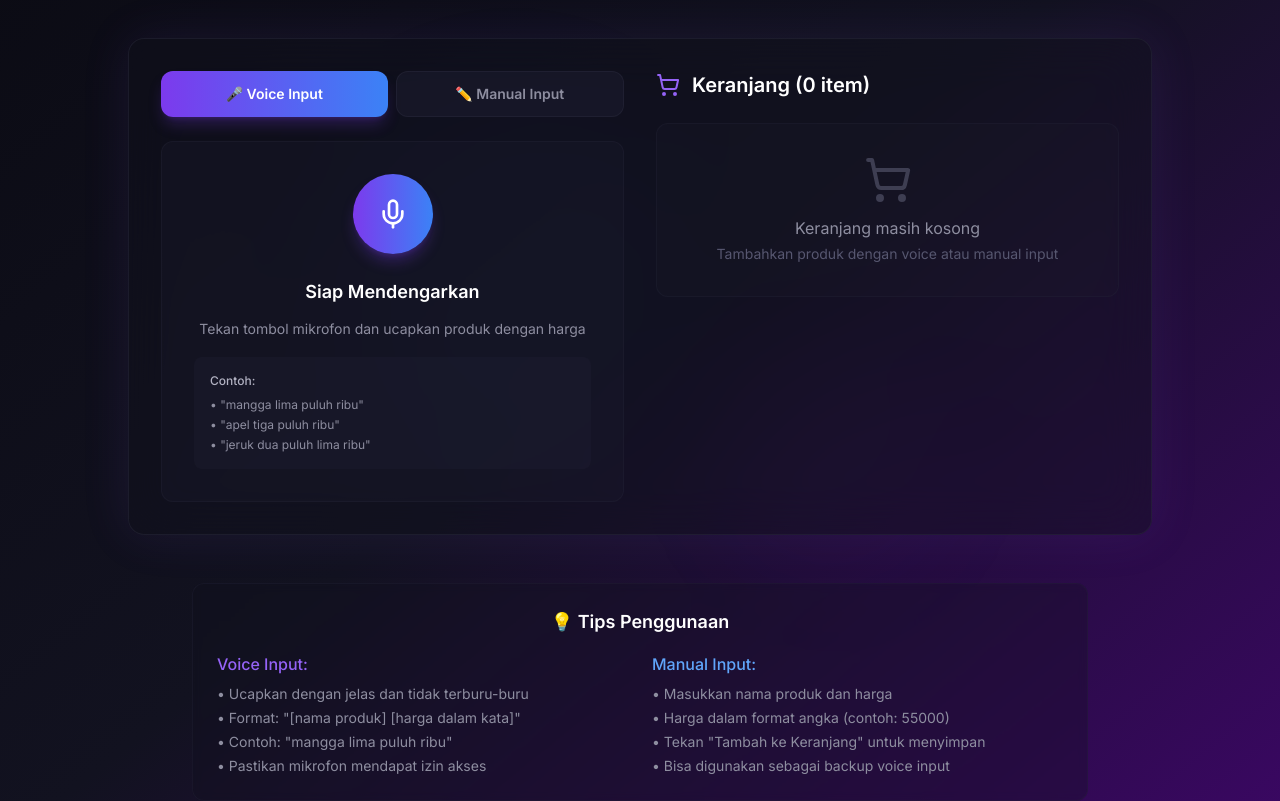
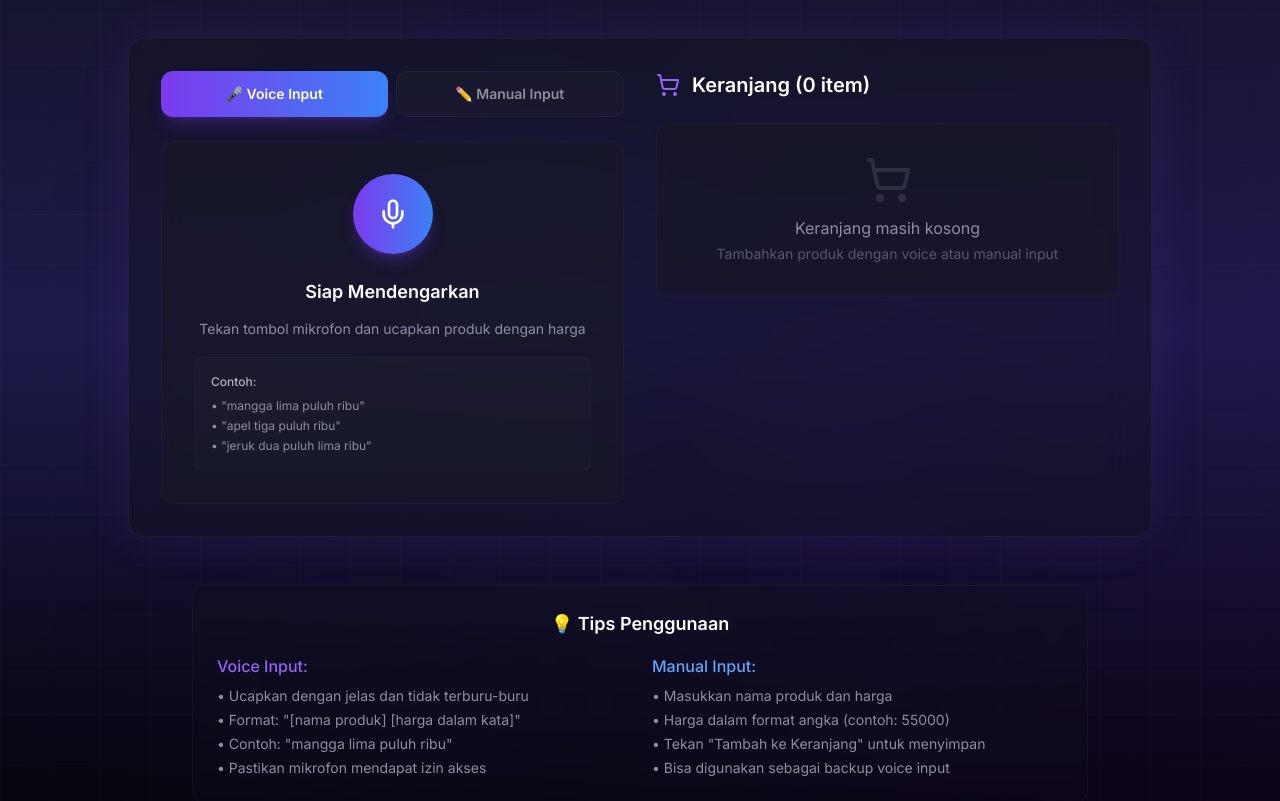
Before and after one commit to sehun1sd/final, a React (Vite) app: page / in a window 1280 px wide. Shown: the part 2940-3741 px from the top of the page. Built offline with nearby package versions, Linux system fonts and the light colour scheme.

Commit message:
Deploy application to Netlify

```diff
--- a/src/components/Demo.tsx
+++ b/src/components/Demo.tsx
@@ -1,4 +1,4 @@
-import React from 'react';
+import React, { useEffect, useRef, useState } from 'react';
 import {
   Mic,
   MicOff,
@@ -24,6 +24,27 @@ interface StatusMessage {
 }
 
 const Demo: React.FC = () => {
+  const [isVisible, setIsVisible] = useState(false);
+  const sectionRef = useRef<HTMLElement>(null);
+
+  // Intersection Observer for scroll animation
+  useEffect(() => {
+    const observer = new IntersectionObserver(
+      ([entry]) => {
+        if (entry.isIntersecting && !isVisible) {
+          setIsVisible(true);
+        }
+      },
+      { threshold: 0.2, rootMargin: '-50px' }
+    );
+
+    if (sectionRef.current) {
+      observer.observe(sectionRef.current);
+    }
+
+    return () => observer.disconnect();
+  }, [isVisible]);
+
   // Custom hook that handles all the cart logic
   const {
     items,
@@ -106,16 +127,23 @@ const Demo: React.FC = () => {
 
   return (
     <section
+      ref={sectionRef}
       id="demo"
-      className="min-h-screen py-12 bg-gradient-to-br from-gray-950 via-gray-900 to-purple-950 relative overflow-hidden"
+      className={`min-h-screen py-12 bg-gradient-to-b from-gray-900 via-indigo-950 to-black relative overflow-hidden transition-all duration-1000 ${
+        isVisible ? 'opacity-100 translate-y-0' : 'opacity-0 translate-y-8'
+      }`}
     >
-      <BackgroundDecorations />
+      <EnhancedBackgroundDecorations />
 
-      <div className="container mx-auto px-4 md:px-6 max-w-6xl relative z-10">
-        <Header />
+      <div className={`container mx-auto px-4 md:px-6 max-w-6xl relative z-10 transition-all duration-700 delay-300 ${
+        isVisible ? 'opacity-100 translate-y-0' : 'opacity-0 translate-y-4'
+      }`}>
+        <Header isVisible={isVisible} />
 
         <div className="max-w-5xl mx-auto">
-          <div className="bg-gray-900/40 backdrop-blur-xl rounded-2xl border border-gray-700/50 overflow-hidden shadow-[0_0_50px_rgba(139,92,246,0.1)]">
+          <div className={`bg-gray-900/40 backdrop-blur-xl rounded-2xl border border-gray-700/50 overflow-hidden shadow-[0_0_50px_rgba(139,92,246,0.1)] transition-all duration-700 delay-500 ${
+            isVisible ? 'opacity-100 scale-100' : 'opacity-0 scale-95'
+          }`}>
             <StatusMessageDisplay statusMessage={statusMessage} />
 
             <div className="p-6 md:p-8">
@@ -145,23 +173,34 @@ const Demo: React.FC = () => {
           </div>
         </div>
 
-        <InstructionsFooter />
+        <InstructionsFooter isVisible={isVisible} />
       </div>
     </section>
   );
 };
 
-// UI Components (no logic, pure presentation)
-const BackgroundDecorations: React.FC = () => (
+// Enhanced UI Components with animations
+const EnhancedBackgroundDecorations: React.FC = () => (
   <>
     <div className="absolute top-0 left-0 w-full h-20 bg-gradient-to-b from-gray-900/50 to-transparent"></div>
+
+    {/* Animated floating elements */}
     <div className="absolute top-1/4 left-1/4 w-96 h-96 bg-blue-600/5 rounded-full filter blur-3xl animate-pulse"></div>
-    <div className="absolute bottom-1/4 right-1/4 w-64 h-64 bg-purple-600/5 rounded-full filter blur-3xl animate-pulse"></div>
+    <div className="absolute bottom-1/4 right-1/4 w-64 h-64 bg-purple-600/5 rounded-full filter blur-3xl animate-pulse animation-delay-1000"></div>
+    <div className="absolute top-1/2 left-1/2 transform -translate-x-1/2 -translate-y-1/2 w-80 h-80 bg-indigo-600/3 rounded-full filter blur-3xl animate-pulse animation-delay-2000"></div>
+
+    {/* Subtle grid pattern */}
+    <div className="absolute inset-0 bg-[linear-gradient(rgba(255,255,255,0.01)_1px,transparent_1px),linear-gradient(90deg,rgba(255,255,255,0.01)_1px,transparent_1px)] bg-[size:50px_50px]"></div>
+
+    {/* Gradient overlay */}
+    <div className="absolute inset-0 bg-gradient-to-br from-transparent via-indigo-950/10 to-purple-950/20"></div>
   </>
 );
 
-const Header: React.FC = () => (
-  <div className="text-center max-w-3xl mx-auto mb-12">
+const Header: React.FC<{ isVisible: boolean }> = ({ isVisible }) => (
+  <div className={`text-center max-w-3xl mx-auto mb-12 transition-all duration-700 delay-200 ${
+    isVisible ? 'opacity-100 translate-y-0' : 'opacity-0 translate-y-6'
+  }`}>
     <h2 className="text-4xl md:text-5xl font-bold text-white mb-6 bg-gradient-to-r from-blue-400 to-purple-400 bg-clip-text text-transparent">
       Coba VoiceCart
     </h2>
@@ -179,13 +218,13 @@ const StatusMessageDisplay: React.FC<{
 
   return (
     <div
-      className={`mx-6 mt-6 p-4 rounded-xl flex items-start border ${
+      className={`mx-6 mt-6 p-4 rounded-xl flex items-start border transition-all duration-500 transform ${
         statusMessage.type === 'error'
-          ? 'bg-red-900/20 border-red-700/30 text-red-300'
+          ? 'bg-red-900/20 border-red-700/30 text-red-300 animate-pulse'
           : statusMessage.type === 'success'
-          ? 'bg-green-900/20 border-green-700/30 text-green-300'
+          ? 'bg-green-900/20 border-green-700/30 text-green-300 animate-bounce'
           : 'bg-blue-900/20 border-blue-700/30 text-blue-300'
-      } transition-all duration-300`}
+      }`}
     >
       <AlertCircle className="h-5 w-5 mr-3 flex-shrink-0 mt-0.5" />
       <span className="text-sm font-medium">{statusMessage.text}</span>
@@ -248,20 +287,20 @@ const InputModeToggle: React.FC<{
 }> = ({ inputMode, onInputModeChange }) => (
   <div className="flex space-x-2">
     <button
-      className={`flex-1 px-4 py-3 rounded-xl text-sm font-semibold transition-all duration-200 ${
+      className={`flex-1 px-4 py-3 rounded-xl text-sm font-semibold transition-all duration-300 transform hover:scale-105 active:scale-95 ${
         inputMode === 'voice'
-          ? 'bg-gradient-to-r from-purple-500 to-blue-500 text-white shadow-lg shadow-purple-500/25'
-          : 'bg-gray-800/50 text-gray-400 border border-gray-700/50 hover:bg-gray-700/50'
+          ? 'bg-gradient-to-r from-purple-500 to-blue-500 text-white shadow-lg shadow-purple-500/25 hover:shadow-purple-500/40'
+          : 'bg-gray-800/50 text-gray-400 border border-gray-700/50 hover:bg-gray-700/50 hover:border-gray-600/50'
       }`}
       onClick={() => onInputModeChange('voice')}
     >
       🎤 Voice Input
     </button>
     <button
-      className={`flex-1 px-4 py-3 rounded-xl text-sm font-semibold transition-all duration-200 ${
+      className={`flex-1 px-4 py-3 rounded-xl text-sm font-semibold transition-all duration-300 transform hover:scale-105 active:scale-95 ${
         inputMode === 'manual'
-          ? 'bg-gradient-to-r from-purple-500 to-blue-500 text-white shadow-lg shadow-purple-500/25'
-          : 'bg-gray-800/50 text-gray-400 border border-gray-700/50 hover:bg-gray-700/50'
+          ? 'bg-gradient-to-r from-purple-500 to-blue-500 text-white shadow-lg shadow-purple-500/25 hover:shadow-purple-500/40'
+          : 'bg-gray-800/50 text-gray-400 border border-gray-700/50 hover:bg-gray-700/50 hover:border-gray-600/50'
       }`}
       onClick={() => onInputModeChange('manual')}
     >
@@ -275,16 +314,16 @@ const VoiceInputInterface: React.FC<{
   isSupported: boolean;
   onToggleVoice: () => void;
 }> = ({ isListening, isSupported, onToggleVoice }) => (
-  <div className="bg-gray-800/30 rounded-xl p-8 text-center border border-gray-700/30">
+  <div className="bg-gray-800/30 rounded-xl p-8 text-center border border-gray-700/30 backdrop-blur-sm">
     <button
       onClick={onToggleVoice}
       disabled={!isSupported}
-      className={`w-20 h-20 rounded-full flex items-center justify-center mb-6 mx-auto transition-all duration-300 ${
+      className={`w-20 h-20 rounded-full flex items-center justify-center mb-6 mx-auto transition-all duration-300 transform ${
         !isSupported
           ? 'bg-gray-600/50 cursor-not-allowed'
           : isListening
-          ? 'bg-gradient-to-r from-red-500 to-pink-500 hover:from-red-600 hover:to-pink-600 shadow-lg shadow-red-500/30 animate-pulse'
-          : 'bg-gradient-to-r from-purple-500 to-blue-500 hover:from-purple-600 hover:to-blue-600 shadow-lg shadow-purple-500/30 hover:scale-105'
+          ? 'bg-gradient-to-r from-red-500 to-pink-500 hover:from-red-600 hover:to-pink-600 shadow-lg shadow-red-500/30 animate-pulse hover:scale-110 active:scale-95'
+          : 'bg-gradient-to-r from-purple-500 to-blue-500 hover:from-purple-600 hover:to-blue-600 shadow-lg shadow-purple-500/30 hover:scale-110 active:scale-95 hover:shadow-purple-500/50'
       }`}
     >
       {isListening ? (
@@ -294,7 +333,7 @@ const VoiceInputInterface: React.FC<{
       )}
     </button>
 
-    <h3 className="text-white font-semibold text-lg mb-3">
+    <h3 className="text-white font-semibold text-lg mb-3 transition-colors duration-300">
       {!isSupported
         ? 'Speech Recognition Tidak Didukung'
         : isListening
@@ -310,7 +349,7 @@ const VoiceInputInterface: React.FC<{
         : 'Tekan tombol mikrofon dan ucapkan produk dengan harga'}
     </p>
 
-    <div className="bg-gray-700/20 rounded-lg p-4 text-left">
+    <div className="bg-gray-700/20 rounded-lg p-4 text-left border border-gray-600/20">
       <p className="text-gray-300 text-xs font-medium mb-2">Contoh:</p>
       <ul className="text-gray-400 text-xs space-y-1">
         <li>• "mangga lima puluh ribu"</li>
@@ -334,7 +373,7 @@ const ManualInputInterface: React.FC<{
   onManualPriceChange,
   onManualAdd,
 }) => (
-  <div className="bg-gray-800/30 rounded-xl p-6 border border-gray-700/30">
+  <div className="bg-gray-800/30 rounded-xl p-6 border border-gray-700/30 backdrop-blur-sm">
     <h3 className="text-white font-semibold text-lg mb-4">
       Tambah Item Manual
     </h3>
@@ -349,7 +388,7 @@ const ManualInputInterface: React.FC<{
           value={manualName}
           onChange={(e) => onManualNameChange(e.target.value)}
           placeholder="Contoh: Mangga"
-          className="w-full px-4 py-3 bg-gray-700/50 border border-gray-600/50 rounded-lg text-white placeholder-gray-400 focus:outline-none focus:ring-2 focus:ring-purple-500/50 focus:border-transparent transition-all"
+          className="w-full px-4 py-3 bg-gray-700/50 border border-gray-600/50 rounded-lg text-white placeholder-gray-400 focus:outline-none focus:ring-2 focus:ring-purple-500/50 focus:border-transparent transition-all duration-300 hover:bg-gray-700/70"
         />
       </div>
 
@@ -362,13 +401,13 @@ const ManualInputInterface: React.FC<{
           value={manualPrice}
           onChange={(e) => onManualPriceChange(e.target.value)}
           placeholder="Contoh: 55000"
-          className="w-full px-4 py-3 bg-gray-700/50 border border-gray-600/50 rounded-lg text-white placeholder-gray-400 focus:outline-none focus:ring-2 focus:ring-purple-500/50 focus:border-transparent transition-all"
+          className="w-full px-4 py-3 bg-gray-700/50 border border-gray-600/50 rounded-lg text-white placeholder-gray-400 focus:outline-none focus:ring-2 focus:ring-purple-500/50 focus:border-transparent transition-all duration-300 hover:bg-gray-700/70"
         />
       </div>
 
       <button
         onClick={onManualAdd}
-        className="w-full bg-gradient-to-r from-purple-500 to-blue-500 text-white py-3 px-6 rounded-lg font-semibold hover:from-purple-600 hover:to-blue-600 transition-all duration-200 flex items-center justify-center shadow-lg shadow-purple-500/25"
+        className="w-full bg-gradient-to-r from-purple-500 to-blue-500 text-white py-3 px-6 rounded-lg font-semibold hover:from-purple-600 hover:to-blue-600 transition-all duration-300 flex items-center justify-center shadow-lg shadow-purple-500/25 transform hover:scale-105 active:scale-95 hover:shadow-purple-500/40"
       >
         <Plus className="h-5 w-5 mr-2" />
         Tambah ke Keranjang
@@ -421,7 +460,7 @@ const CartHeader: React.FC<{
     {itemsLength > 0 && (
       <button
         onClick={onClearCart}
-        className="text-red-400 hover:text-red-300 text-sm font-medium transition-colors duration-200 flex items-center space-x-1"
+        className="text-red-400 hover:text-red-300 text-sm font-medium transition-all duration-300 flex items-center space-x-1 hover:bg-red-900/10 px-3 py-1 rounded-lg transform hover:scale-105 active:scale-95"
       >
         <Trash2 className="h-4 w-4" />
         <span>Hapus Semua</span>
@@ -434,7 +473,7 @@ const CartItemsList: React.FC<{
   items: Item[];
   onDeleteItem: (id: number) => void;
 }> = ({ items, onDeleteItem }) => (
-  <div className="bg-gray-800/20 rounded-xl border border-gray-700/30 max-h-96 overflow-y-auto">
+  <div className="bg-gray-800/20 rounded-xl border border-gray-700/30 max-h-96 overflow-y-auto backdrop-blur-sm">
     {items.length === 0 ? (
       <EmptyCart />
     ) : (
@@ -454,7 +493,7 @@ const CartItemsList: React.FC<{
 
 const EmptyCart: React.FC = () => (
   <div className="p-8 text-center">
-    <ShoppingCart className="h-12 w-12 text-gray-600 mx-auto mb-3" />
+    <ShoppingCart className="h-12 w-12 text-gray-600 mx-auto mb-3 animate-pulse" />
     <p className="text-gray-400">Keranjang masih kosong</p>
     <p className="text-gray-500 text-sm mt-1">
       Tambahkan produk dengan voice atau manual input
@@ -467,7 +506,7 @@ const CartItem: React.FC<{
   index: number;
   onDeleteItem: (id: number) => void;
 }> = ({ item, index, onDeleteItem }) => (
-  <div className="p-4 flex items-center justify-between hover:bg-gray-700/20 transition-colors">
+  <div className="p-4 flex items-center justify-between hover:bg-gray-700/20 transition-all duration-300">
     <div className="flex-1">
       <div className="flex items-center space-x-3">
         <span className="text-gray-400 text-sm font-mono w-6">
@@ -484,7 +523,7 @@ const CartItem: React.FC<{
 
     <button
       onClick={() => onDeleteItem(item.id)}
-      className="text-red-400 hover:text-red-300 p-2 rounded-lg hover:bg-red-900/20 transition-all duration-200"
+      className="text-red-400 hover:text-red-300 p-2 rounded-lg hover:bg-red-900/20 transition-all duration-300 transform hover:scale-110 active:scale-95"
       title={`Hapus ${item.name}`}
     >
       <Trash2 className="h-4 w-4" />
@@ -496,10 +535,10 @@ const CartSummary: React.FC<{
   totalPrice: number;
   itemCount: number;
 }> = ({ totalPrice, itemCount }) => (
-  <div className="bg-gradient-to-r from-purple-900/30 to-blue-900/30 rounded-xl p-6 border border-purple-500/20">
+  <div className="bg-gradient-to-r from-purple-900/30 to-blue-900/30 rounded-xl p-6 border border-purple-500/20 backdrop-blur-sm shadow-lg">
     <div className="flex items-center justify-between mb-4">
       <span className="text-gray-300 font-medium">Total Belanja:</span>
-      <span className="text-2xl font-bold text-white">
+      <span className="text-2xl font-bold text-white animate-pulse">
         {formatToRupiah(totalPrice)}
       </span>
     </div>
@@ -511,9 +550,11 @@ const CartSummary: React.FC<{
   </div>
 );
 
-const InstructionsFooter: React.FC = () => (
-  <div className="max-w-4xl mx-auto mt-12 text-center">
-    <div className="bg-gray-900/30 backdrop-blur-sm rounded-xl border border-gray-700/30 p-6">
+const InstructionsFooter: React.FC<{ isVisible: boolean }> = ({ isVisible }) => (
+  <div className={`max-w-4xl mx-auto mt-12 text-center transition-all duration-700 delay-700 ${
+    isVisible ? 'opacity-100 translate-y-0' : 'opacity-0 translate-y-4'
+  }`}>
+    <div className="bg-gray-900/30 backdrop-blur-sm rounded-xl border border-gray-700/30 p-6 hover:bg-gray-900/40 transition-all duration-300">
       <h3 className="text-white font-semibold text-lg mb-4">
         💡 Tips Penggunaan
       </h3>
```
